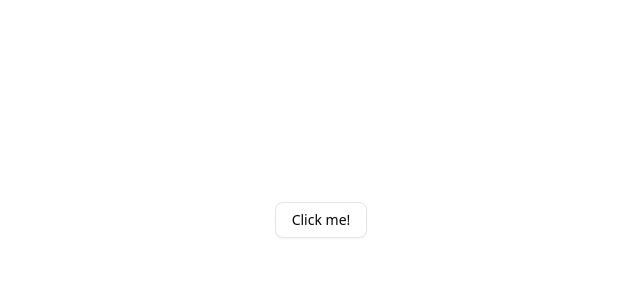
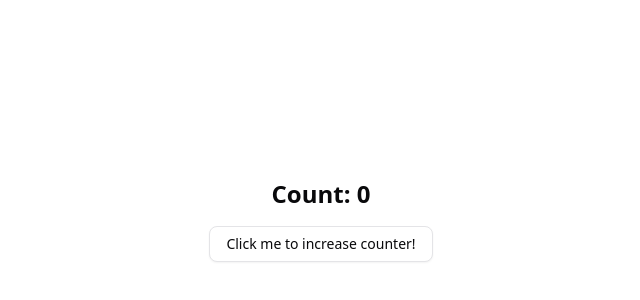
Before and after one commit to hitanshu-dhawan/hitanshu-dhawan.github.io, a Next.js app: page / in a window 1280 px wide. Shown: the part 180-480 px from the top of the page, without its empty margins (319-959 px from the left). Built offline with nearby package versions, Linux system fonts and the light colour scheme.

Commit message:
test : CSR

```diff
--- a/app/page.tsx
+++ b/app/page.tsx
@@ -1,9 +1,23 @@
+"use client"
+
+import { useState } from "react"
 import { Button } from "@/components/ui/button"
 
 export default function Home() {
+  const [count, setCount] = useState(0)
+
+  const handleClick = () => {
+    setCount(count + 1)
+  }
+
   return (
-    <div className="flex items-center justify-center min-h-screen">
-      <Button variant="outline">Click me!</Button>
+    <div className="flex flex-col items-center justify-center min-h-screen gap-4">
+      <div className="text-2xl font-bold">
+        Count: {count}
+      </div>
+      <Button variant="outline" onClick={handleClick}>
+        Click me to increase counter!
+      </Button>
     </div>
   );
 }
```
